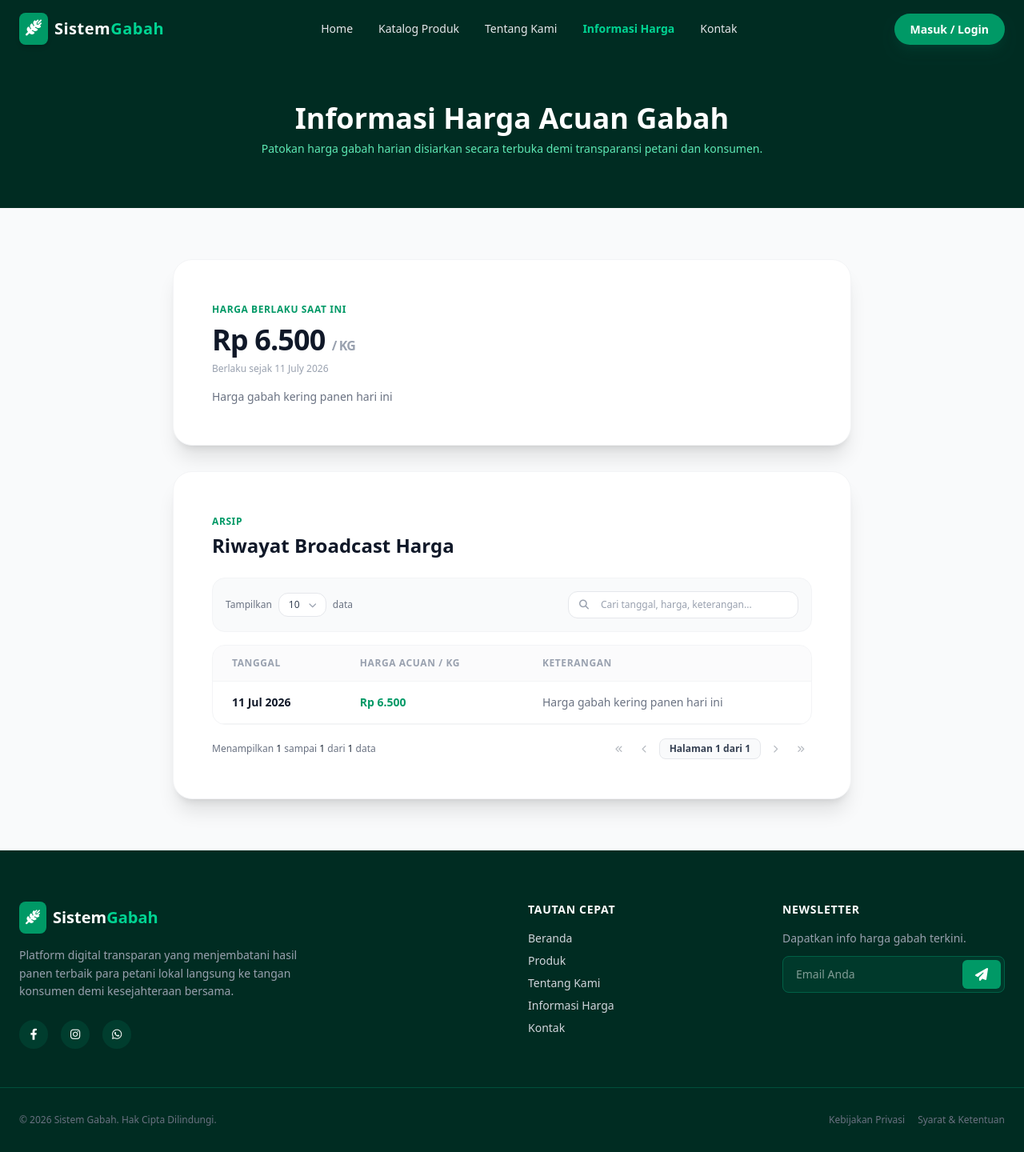
After one commit to ekamahardiika/subak-penyalin-web, a Laravel app: page /harga in a window 1280 px wide. The commit adds this page. Shown: the whole page at 80% size. Run offline with Laravel 12, Linux system fonts and the light colour scheme; data comes from the database, SQL or seed files in the repository.

Commit message:
fix harga

```diff
--- a/app/Http/Controllers/LandingController.php
+++ b/app/Http/Controllers/LandingController.php
@@ -2,14 +2,16 @@
 
 namespace App\Http\Controllers;
 
+use App\Models\HargaBroadcast;
 use App\Models\Product;
-use App\Models\PetaniStock;
+use Illuminate\Support\Carbon;
 
 class LandingController extends Controller
 {
     public function home()
     {
         $products = Product::where('status', 'aktif')->take(6)->get();
+
         return view('landing.home', compact('products'));
     }
 
@@ -21,6 +23,7 @@ class LandingController extends Controller
     public function produk()
     {
         $products = Product::where('status', 'aktif')->paginate(9);
+
         return view('landing.produk', compact('products'));
     }
 
@@ -28,4 +31,28 @@ class LandingController extends Controller
     {
         return view('landing.kontak');
     }
+
+    /**
+     * Halaman publik "Informasi Harga" — bisa diakses tanpa login,
+     * sesuai tujuan transparansi harga gabah bagi seluruh anggota subak.
+     */
+    public function harga()
+    {
+        // Seluruh riwayat untuk tabel (search & pagination di sisi client)
+        $riwayat = HargaBroadcast::orderByDesc('tanggal')->get();
+
+        $hargaTerbaru = $riwayat->first();
+
+        // Untuk grafik tren, cukup 30 rilis terakhir saja biar tetap terbaca,
+        // diurutkan naik supaya kiri = lama, kanan = baru
+        $riwayatUntukGrafik = $riwayat->take(30)->sortBy('tanggal')->values();
+
+        $chartLabels = $riwayatUntukGrafik
+            ->map(fn ($h) => Carbon::parse($h->tanggal)->translatedFormat('d M'))
+            ->toArray();
+
+        $chartData = $riwayatUntukGrafik->pluck('harga_gabah')->toArray();
+
+        return view('landing.harga', compact('riwayat', 'hargaTerbaru', 'chartLabels', 'chartData'));
+    }
 }
--- /dev/null
+++ b/resources/views/landing/harga.blade.php
@@ -0,0 +1,231 @@
+@extends('layouts.landing')
+
+@section('content')
+    <div class="bg-emerald-950 pt-32 pb-16 text-center text-white">
+        <div class="max-w-7xl mx-auto px-6">
+            <h1 class="text-3xl md:text-4xl font-extrabold">Informasi Harga Acuan Gabah</h1>
+            <p class="text-emerald-300 text-sm mt-2">
+                Patokan harga gabah harian disiarkan secara terbuka demi transparansi petani dan konsumen.
+            </p>
+        </div>
+    </div>
+
+    <div class="max-w-4xl mx-auto px-6 py-16 space-y-8">
+
+        {{-- Harga acuan terbaru --}}
+        <div class="bg-white rounded-3xl p-8 md:p-12 shadow-xl border border-gray-100">
+            @if ($hargaTerbaru)
+                <span class="text-emerald-600 text-xs font-bold uppercase tracking-wider">Harga Berlaku Saat Ini</span>
+                <p class="text-3xl md:text-4xl font-extrabold text-gray-900 mt-2 tracking-tight">
+                    Rp {{ number_format($hargaTerbaru->harga_gabah, 0, ',', '.') }}
+                    <span class="text-base font-semibold text-gray-400">/ KG</span>
+                </p>
+                <p class="text-xs text-gray-400 mt-2">
+                    Berlaku sejak {{ \Illuminate\Support\Carbon::parse($hargaTerbaru->tanggal)->translatedFormat('d F Y') }}
+                </p>
+                @if ($hargaTerbaru->keterangan)
+                    <p class="text-sm text-gray-500 leading-relaxed mt-4">{{ $hargaTerbaru->keterangan }}</p>
+                @endif
+            @else
+                <p class="text-sm text-gray-400 text-center py-4">Belum ada informasi harga yang dirilis.</p>
+            @endif
+        </div>
+
+        {{-- Grafik tren harga --}}
+        @if (count($chartData) > 1)
+            <div class="bg-white rounded-3xl p-8 md:p-12 shadow-xl border border-gray-100">
+                <span class="text-emerald-600 text-xs font-bold uppercase tracking-wider">Grafik</span>
+                <h2 class="text-2xl font-extrabold text-gray-900 mt-1 mb-6">Tren Harga Acuan (30 Rilis Terakhir)</h2>
+                <div class="h-64">
+                    <canvas id="hargaTrendChart"></canvas>
+                </div>
+            </div>
+        @endif
+
+        {{-- Riwayat lengkap: search + pagination --}}
+        <div class="bg-white rounded-3xl p-8 md:p-12 shadow-xl border border-gray-100" x-data="{
+            search: '',
+            perPage: 10,
+            currentPage: 1,
+            riwayat: {{ \Illuminate\Support\Js::from($riwayat) }},
+
+            get filteredRiwayat() {
+                if (this.search.trim() === '') return this.riwayat;
+
+                return this.riwayat.filter(h => {
+                    const ket = h.keterangan ? h.keterangan.toLowerCase() : '';
+                    const tgl = h.tanggal ? h.tanggal.toLowerCase() : '';
+                    const hrg = h.harga_gabah ? h.harga_gabah.toString() : '';
+
+                    return ket.includes(this.search.toLowerCase()) ||
+                        tgl.includes(this.search.toLowerCase()) ||
+                        hrg.includes(this.search.toLowerCase());
+                });
+            },
+
+            get totalPages() {
+                return Math.ceil(this.filteredRiwayat.length / this.perPage) || 1;
+            },
+
+            get pagedRiwayat() {
+                const start = (this.currentPage - 1) * this.perPage;
+                return this.filteredRiwayat.slice(start, start + parseInt(this.perPage));
+            },
+
+            formatTanggal(dateString) {
+                if (!dateString) return '-';
+                const options = { day: 'numeric', month: 'short', year: 'numeric' };
+                return new Date(dateString).toLocaleDateString('id-ID', options);
+            },
+
+            formatRupiah(value) {
+                return 'Rp ' + new Intl.NumberFormat('id-ID').format(value);
+            }
+        }"
+            x-init="$watch('search', () => currentPage = 1);
+            $watch('perPage', () => currentPage = 1);">
+
+            <span class="text-emerald-600 text-xs font-bold uppercase tracking-wider">Arsip</span>
+            <h2 class="text-2xl font-extrabold text-gray-900 mt-1 mb-6">Riwayat Broadcast Harga</h2>
+
+            <div
+                class="flex flex-col sm:flex-row items-center justify-between gap-4 bg-gray-50 p-4 rounded-2xl border border-gray-100 mb-4">
+                <div class="flex items-center gap-2 text-xs font-medium text-gray-500 w-full sm:w-auto">
+                    <span>Tampilkan</span>
+                    <div class="relative">
+                        <select x-model="perPage"
+                            class="appearance-none bg-white border border-gray-200 text-gray-700 py-1.5 pl-3 pr-8 rounded-xl focus:outline-none focus:border-emerald-500 focus:ring-1 focus:ring-emerald-500 transition-all cursor-pointer">
+                            <option value="5">5</option>
+                            <option value="10">10</option>
+                            <option value="25">25</option>
+                            <option value="50">50</option>
+                        </select>
+                        <span class="absolute inset-y-0 right-3 flex items-center pointer-events-none text-gray-400">
+                            <i class="fa-solid fa-chevron-down text-[10px]"></i>
+                        </span>
+                    </div>
+                    <span>data</span>
+                </div>
+
+                <div class="relative w-full sm:w-72">
+                    <span class="absolute inset-y-0 left-3.5 flex items-center pointer-events-none text-gray-400">
+                        <i class="fa-solid fa-magnifying-glass text-xs"></i>
+                    </span>
+                    <input type="text" x-model="search" placeholder="Cari tanggal, harga, keterangan..."
+                        class="block w-full pl-10 pr-4 py-2 bg-white border border-gray-200 rounded-xl text-xs placeholder-gray-400 focus:outline-none focus:border-emerald-500 focus:ring-1 focus:ring-emerald-500 transition-all">
+                </div>
+            </div>
+
+            <div class="rounded-2xl border border-gray-100 overflow-hidden">
+                <div class="overflow-x-auto">
+                    <table class="w-full text-sm text-left text-gray-600">
+                        <thead
+                            class="text-xs text-gray-400 uppercase tracking-wider bg-gray-50/70 border-b border-gray-100">
+                            <tr>
+                                <th scope="col" class="px-6 py-3.5 font-bold">Tanggal</th>
+                                <th scope="col" class="px-6 py-3.5 font-bold">Harga Acuan / KG</th>
+                                <th scope="col" class="px-6 py-3.5 font-bold">Keterangan</th>
+                            </tr>
+                        </thead>
+                        <tbody class="divide-y divide-gray-100">
+                            <template x-for="h in pagedRiwayat" :key="h.id">
+                                <tr class="hover:bg-gray-50/50 transition-colors">
+                                    <td class="px-6 py-4 font-semibold text-gray-900" x-text="formatTanggal(h.tanggal)">
+                                    </td>
+                                    <td class="px-6 py-4 font-bold text-emerald-600" x-text="formatRupiah(h.harga_gabah)">
+                                    </td>
+                                    <td class="px-6 py-4 text-gray-500 max-w-xs truncate" x-text="h.keterangan || '-'"></td>
+                                </tr>
+                            </template>
+
+                            <tr x-show="filteredRiwayat.length === 0">
+                                <td colspan="3" class="px-6 py-10 text-center text-gray-400">
+                                    <div class="flex flex-col items-center justify-center space-y-2">
+                                        <i class="fa-solid fa-wheat-awn text-3xl text-gray-300"></i>
+                                        <p class="text-sm">Belum ada riwayat harga yang cocok atau tercatat.</p>
+                                    </div>
+                                </td>
+                            </tr>
+                        </tbody>
+                    </table>
+                </div>
+            </div>
+
+            <div x-show="filteredRiwayat.length > 0"
+                class="flex flex-col sm:flex-row items-center justify-between gap-4 pt-4 text-xs font-medium text-gray-500">
+                <div>
+                    Menampilkan
+                    <span class="text-gray-800"
+                        x-text="Math.min((currentPage - 1) * perPage + 1, filteredRiwayat.length)"></span>
+                    sampai
+                    <span class="text-gray-800" x-text="Math.min(currentPage * perPage, filteredRiwayat.length)"></span>
+                    dari
+                    <span class="text-gray-800" x-text="filteredRiwayat.length"></span> data
+                </div>
+
+                <div class="flex items-center gap-1">
+                    <button @click="currentPage = 1" :disabled="currentPage === 1"
+                        class="w-7 h-7 flex items-center justify-center rounded-lg hover:bg-gray-100 text-gray-600 disabled:opacity-40 disabled:hover:bg-transparent transition-colors cursor-pointer">
+                        <i class="fa-solid fa-angles-left text-[10px]"></i>
+                    </button>
+                    <button @click="currentPage--" :disabled="currentPage === 1"
+                        class="w-7 h-7 flex items-center justify-center rounded-lg hover:bg-gray-100 text-gray-600 disabled:opacity-40 disabled:hover:bg-transparent transition-colors cursor-pointer">
+                        <i class="fa-solid fa-chevron-left text-[10px]"></i>
+                    </button>
+                    <span class="px-3 py-1 bg-gray-50 border border-gray-200 text-gray-700 rounded-lg font-bold">
+                        Halaman <span x-text="currentPage"></span> dari <span x-text="totalPages"></span>
+                    </span>
+                    <button @click="currentPage++" :disabled="currentPage === totalPages"
+                        class="w-7 h-7 flex items-center justify-center rounded-lg hover:bg-gray-100 text-gray-600 disabled:opacity-40 disabled:hover:bg-transparent transition-colors cursor-pointer">
+                        <i class="fa-solid fa-chevron-right text-[10px]"></i>
+                    </button>
+                    <button @click="currentPage = totalPages" :disabled="currentPage === totalPages"
+                        class="w-7 h-7 flex items-center justify-center rounded-lg hover:bg-gray-100 text-gray-600 disabled:opacity-40 disabled:hover:bg-transparent transition-colors cursor-pointer">
+                        <i class="fa-solid fa-angles-right text-[10px]"></i>
+                    </button>
+                </div>
+            </div>
+        </div>
+
+    </div>
+
+    @if (count($chartData) > 1)
+        <script src="https://cdn.jsdelivr.net/npm/chart.js"></script>
+        <script>
+            const ctxHargaTrend = document.getElementById('hargaTrendChart');
+            if (ctxHargaTrend) {
+                new Chart(ctxHargaTrend, {
+                    type: 'line',
+                    data: {
+                        labels: @json($chartLabels),
+                        datasets: [{
+                            label: 'Harga Acuan (Rp/KG)',
+                            data: @json($chartData),
+                            borderColor: '#059669',
+                            backgroundColor: 'rgba(5, 150, 105, 0.1)',
+                            fill: true,
+                            tension: 0.3,
+                            pointBackgroundColor: '#059669',
+                        }]
+                    },
+                    options: {
+                        responsive: true,
+                        maintainAspectRatio: false,
+                        plugins: {
+                            legend: {
+                                display: false
+                            }
+                        },
+                        scales: {
+                            y: {
+                                ticks: {
+                                    callback: (value) => 'Rp ' + new Intl.NumberFormat('id-ID').format(value)
+                                }
+                            }
+                        }
+                    }
+                });
+            }
+        </script>
+    @endif
+@endsection
--- a/resources/views/layouts/landing.blade.php
+++ b/resources/views/layouts/landing.blade.php
@@ -28,6 +28,10 @@
                 <a href="/" class="hover:text-emerald-400 transition-colors">Home</a>
                 <a href="{{ route('produk') }}" class="hover:text-emerald-400 transition-colors">Katalog Produk</a>
                 <a href="{{ route('tentang') }}" class="hover:text-emerald-400 transition-colors">Tentang Kami</a>
+                <a href="{{ route('harga') }}"
+                    class="{{ request()->routeIs('harga') ? 'text-emerald-400 font-bold' : 'hover:text-emerald-400 transition-colors' }}">
+                    Informasi Harga
+                </a>
                 <a href="{{ route('kontak') }}" class="hover:text-emerald-400 transition-colors">Kontak</a>
             </nav>
             <div>
@@ -142,6 +146,8 @@
                     </li>
                     <li><a href="{{ route('tentang') }}" class="hover:text-emerald-400 transition-colors">Tentang
                             Kami</a></li>
+                    <li><a href="{{ route('harga') }}" class="hover:text-emerald-400 transition-colors">Informasi Harga
+                    </a></li>
                     <li><a href="{{ route('kontak') }}" class="hover:text-emerald-400 transition-colors">Kontak</a>
                     </li>
                 </ul>
--- a/routes/web.php
+++ b/routes/web.php
@@ -21,6 +21,7 @@ use Illuminate\Support\Facades\Route;
 Route::get('/', [LandingController::class, 'home'])->name('home');
 Route::get('/tentang', [LandingController::class, 'tentang'])->name('tentang');
 Route::get('/produk', [LandingController::class, 'produk'])->name('produk');
+Route::get('/harga', [LandingController::class, 'harga'])->name('harga');
 Route::get('/kontak', [LandingController::class, 'kontak'])->name('kontak');
 
 // Admin
@@ -31,7 +32,8 @@ Route::middleware(['auth', 'role:admin'])->prefix('admin')->name('admin.')->grou
     Route::resource('petani', PetaniController::class)->except('show');
     Route::resource('products', AdminProductController::class);
 
-    Route::resource('harga', HargaBroadcastController::class)->only(['index', 'create', 'store', 'destroy']);
+    // FIX: tambah 'edit', 'update'
+    Route::resource('harga', HargaBroadcastController::class)->only(['index', 'create', 'store', 'edit', 'update', 'destroy']);
 
     Route::get('orders', [AdminOrderController::class, 'index'])->name('orders.index');
     Route::get('orders/{order}', [AdminOrderController::class, 'show'])->name('orders.show');
```
Also changed, not shown: app/Http/Controllers/Admin/HargaBroadcastController.php (+20 -0 lines), resources/views/admin/harga/edit.blade.php (added, +71 -0 lines), resources/views/admin/harga/index.blade.php (+7 -0 lines).
